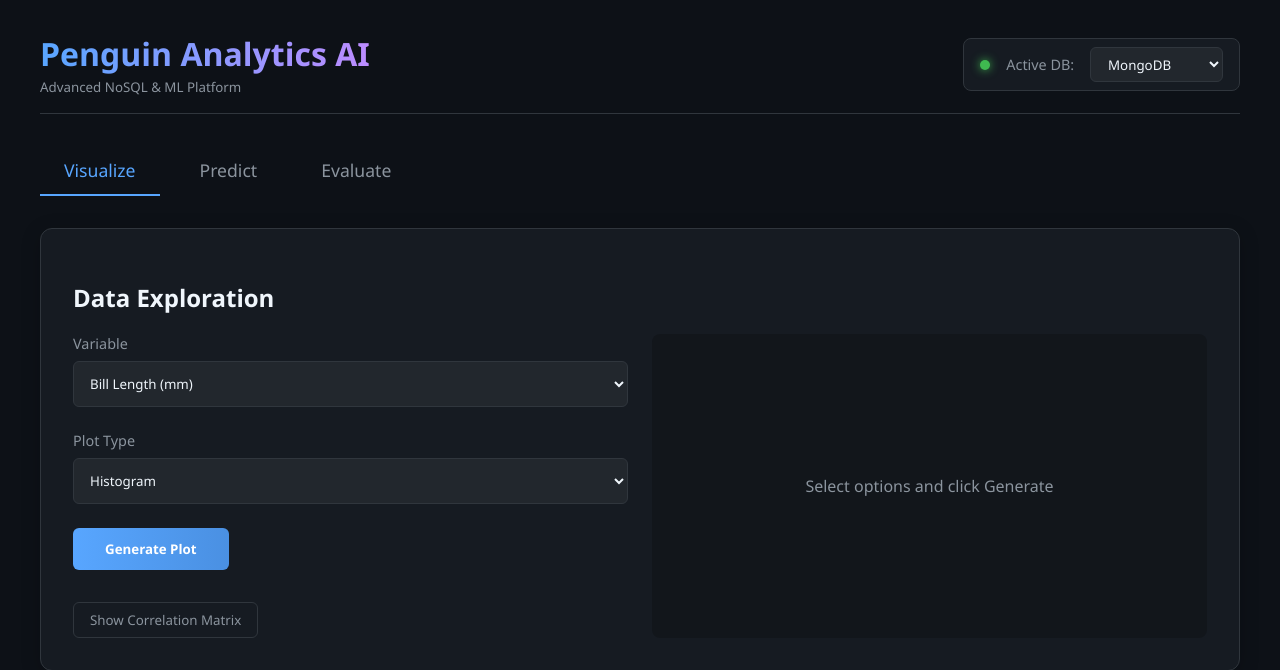
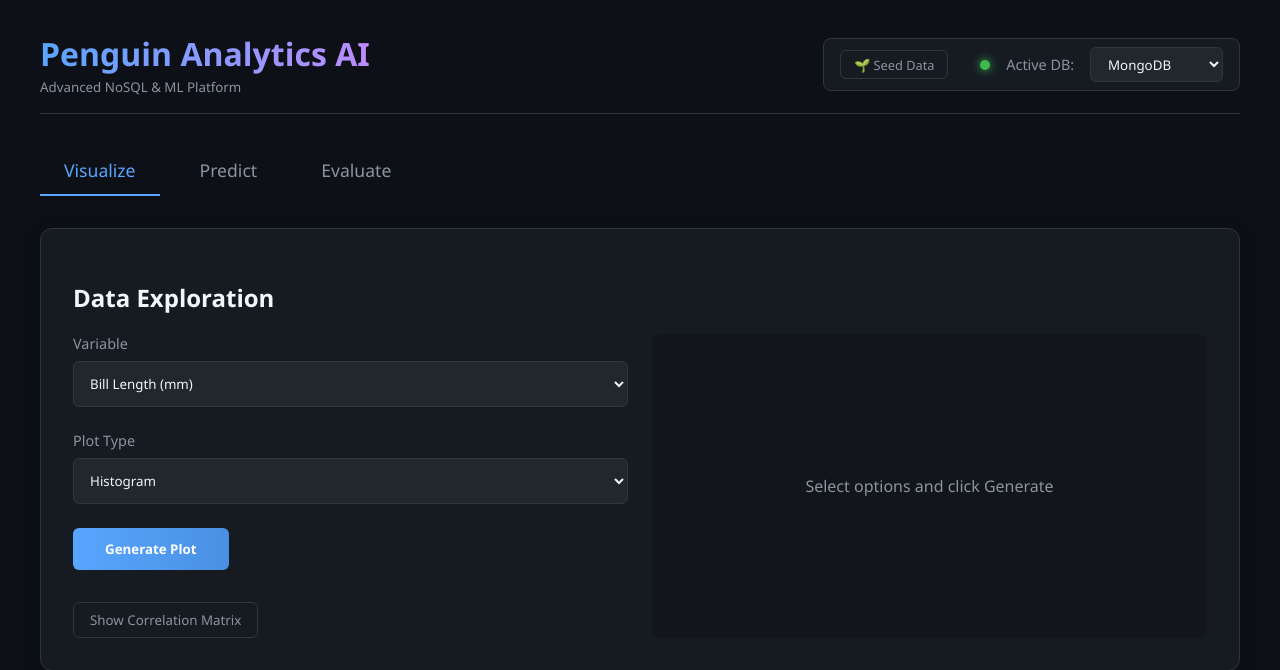
Before and after one commit to mahdi173/projet_no_sql, a Flask app: page / in a window 1280 px wide. Shown: the top 670 px of the page. Run offline with Flask 3, Linux system fonts and the light colour scheme.

Commit message:
feat: fix correlation bug and fix style

```diff
--- a/app/routes/ui.py
+++ b/app/routes/ui.py
@@ -46,18 +46,16 @@
 
 def _load_df_from_current_db():
     db = get_database()
-    # All DB implementations should support find({}) -> list of dicts
-    # However, structure might vary slightly (e.g. Cassandra objects vs dicts)
-
     raw_data = db.find({})
 
-    # helper to normalize dicts
+    if not raw_data:
+        return pd.DataFrame()
+
     docs = []
     for d in raw_data:
-        # If it's a Cassandra Row object, convert to dict
-        if not isinstance(d, dict):
-             # assuming it has _fields or __dict__ or we map manually
-            docs.append({
+        # Cassandra Row handling
+        if hasattr(d, '_fields'): # Check for namedtuple or Row-like object
+             docs.append({
                 "species": getattr(d, "species", None),
                 "island": getattr(d, "island", None),
                 "sex": getattr(d, "sex", None),
@@ -66,16 +64,42 @@
                 "features.flipper_length_mm": getattr(d, "flipper_length_mm", None),
                 "features.body_mass_g": getattr(d, "body_mass_g", None),
             })
-        else:
+        elif isinstance(d, dict):
              docs.append(d)
 
     df = pd.json_normalize(docs)
+    return df
 
-    # Rename features.x -> x if needed for consistency, or keep as is?
-    # The training script expects 'features.bill_length_mm' etc.
-    # But for visualization we might want short names.
-    # Let's keep them as is and handle in visualization.
-    return df
+@ui_bp.route("/seed_db", methods=["POST"])
+def seed_db():
+    try:
+        db = get_database()
+        # Check if already has data
+        if db.find({}):
+             return jsonify({"status": "skipped", "message": "Database already has data"})
+
+        # Load from CSV
+        df = pd.read_csv("/app/penguins_size.csv")
+        count = 0
+        for _, row in df.iterrows():
+            # Construct dict matching our schema
+            doc = {
+                "species": row["species"],
+                "island": row["island"],
+                "sex": row["sex"] if pd.notna(row["sex"]) else None,
+                "features": {
+                    "bill_length_mm": row["bill_length_mm"] if pd.notna(row["bill_length_mm"]) else None,
+                    "bill_depth_mm": row["bill_depth_mm"] if pd.notna(row["bill_depth_mm"]) else None,
+                    "flipper_length_mm": int(row["flipper_length_mm"]) if pd.notna(row["flipper_length_mm"]) else None,
+                    "body_mass_g": int(row["body_mass_g"]) if pd.notna(row["body_mass_g"]) else None,
+                }
+            }
+            db.insert(doc)
+            count += 1
+
+        return jsonify({"status": "success", "message": f"Seeded {count} records"})
+    except Exception as e:
+        return jsonify({"error": str(e)}), 500
 
 # ------------------------------------------------------------------------------
 # Visualization
@@ -96,7 +120,7 @@
 
     df = _load_df_from_current_db()
     if df.empty:
-        return send_file(io.BytesIO(), mimetype="image/png") # Return empty image
+        return jsonify({"error": "No data available in current database"}), 400
 
     buf = io.BytesIO()
     plt.figure(figsize=(6, 4))
@@ -120,9 +144,22 @@
 def correlation():
     df = _load_df_from_current_db()
 
-    # Filter for numeric columns
-    numeric_cols = [c for c in df.columns if "features." in c or "mm" in c or "g" in c]
-    numeric_df = df[numeric_cols].dropna()
+    if df.empty:
+         return jsonify({"error": "No data available in current database"}), 400
+
+    # Filter for numeric columns explicitly
+    # Drop columns that are definitely not features or features that are not numeric
+    # We can use select_dtypes to be safe
+    import numpy as np
+    numeric_df = df.select_dtypes(include=[np.number])
+
+    # Optional: explicitly drop known non-feature numerics if any, or keep them.
+    # The original logic tried to keep specific feature names.
+    # Let's try to intersect with known potential feature names to avoid random numeric noise if any,
+    # but select_dtypes is usually safer for .corr()
+
+    if numeric_df.empty or numeric_df.shape[1] < 2:
+         return jsonify({"error": "Not enough numeric data for correlation"}), 400
 
     buf = io.BytesIO()
     plt.figure(figsize=(6, 5))
@@ -130,11 +167,12 @@
     if not numeric_df.empty:
         sns.heatmap(numeric_df.corr(), annot=True, cmap="coolwarm")
         plt.title("Correlation matrix")
+        plt.tight_layout()
+        plt.savefig(buf, format="png")
     else:
-        plt.text(0.5, 0.5, "No numeric data found", ha='center')
+        plt.close()
+        return jsonify({"error": "Not enough data for correlation"}), 400
 
-    plt.tight_layout()
-    plt.savefig(buf, format="png")
     plt.close()
     buf.seek(0)
     return send_file(buf, mimetype="image/png")
--- a/app/static/css/style.css
+++ b/app/static/css/style.css
@@ -163,6 +163,12 @@
   border-color: var(--accent-primary);
 }
 
+/* Fix for Select Options being white on white in some browsers */
+select option {
+  background-color: var(--card-bg);
+  color: var(--text-primary);
+}
+
 .btn-primary {
   background: linear-gradient(90deg, var(--accent-primary), #4a90e2);
   color: white;
--- a/app/templates/dashboard.html
+++ b/app/templates/dashboard.html
@@ -18,6 +18,13 @@
         </div>
 
         <div class="db-control">
+          <button
+            id="seed-btn"
+            class="btn-secondary"
+            style="margin-right: 1rem; padding: 0.3rem 0.8rem; font-size: 0.8rem"
+          >
+            🌱 Seed Data
+          </button>
           <span class="status-badge"></span>
           <span style="color: var(--text-secondary); font-size: 0.9rem"
             >Active DB:</span
@@ -322,6 +329,31 @@
         switchDB(e.target.value);
       });
 
+      // Seed Data
+      document
+        .getElementById("seed-btn")
+        .addEventListener("click", async () => {
+          const btn = document.getElementById("seed-btn");
+          const originalText = btn.innerText;
+          btn.innerText = "Seeding...";
+          btn.disabled = true;
+
+          try {
+            const res = await fetch("/ui/seed_db", { method: "POST" });
+            const data = await res.json();
+            if (res.ok) {
+              alert(data.message);
+            } else {
+              alert("Error: " + (data.error || "Unknown"));
+            }
+          } catch (e) {
+            alert("Request failed");
+          } finally {
+            btn.innerText = originalText;
+            btn.disabled = false;
+          }
+        });
+
       // --- Tabs ---
       function showTab(tabId) {
         document
@@ -347,6 +379,17 @@
             method: "POST",
             body: fd,
           });
+
+          if (!res.ok) {
+            let msg = "Failed to generate plot.";
+            try {
+                const err = await res.json();
+                msg = err.error || msg;
+            } catch(e) {}
+            alert(msg);
+            return;
+          }
+
           const blob = await res.blob();
 
           const img = document.getElementById("viz-result");
@@ -359,6 +402,17 @@
         .getElementById("corr-btn")
         .addEventListener("click", async () => {
           const res = await fetch("/ui/correlation", { method: "POST" });
+
+          if (!res.ok) {
+            let msg = "Failed to generate correlation.";
+            try {
+                const err = await res.json();
+                msg = err.error || msg;
+            } catch(e) {}
+            alert(msg);
+            return;
+          }
+
           const blob = await res.blob();
 
           const img = document.getElementById("viz-result");
```
